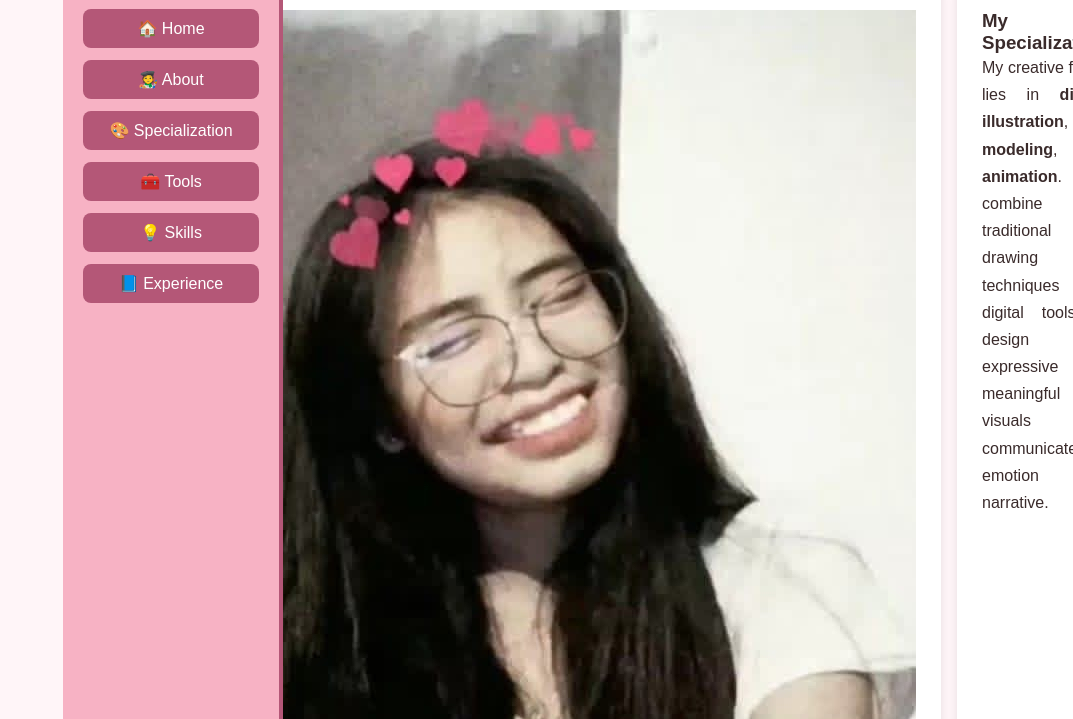
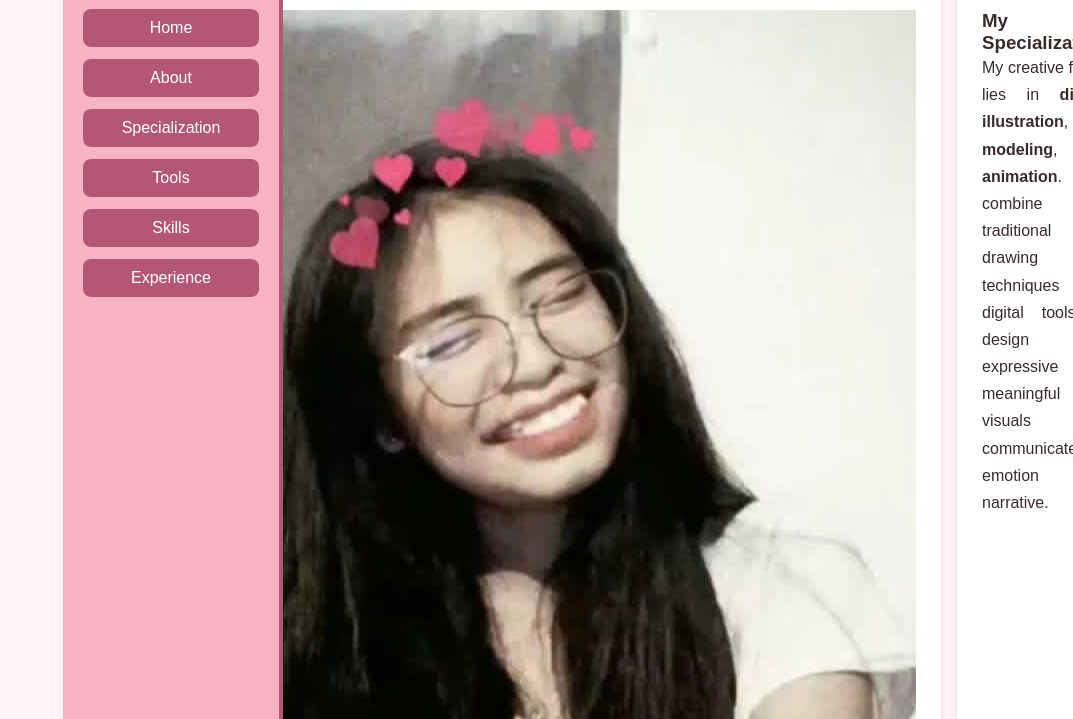
Before and after one commit to Rskieee/Rskieee.github.io, a plain HTML site: page Portfolio2/tsa3.html in a window 1280 px wide. Shown: the part 81-800 px from the top of the page, without its empty margins (207-1280 px from the left). Drawn offline with Linux system fonts and the light colour scheme; files that its build step writes are made by us from their sources.

Commit message:
Update tsa3.html

```diff
--- a/Portfolio2/tsa3.html
+++ b/Portfolio2/tsa3.html
@@ -14,12 +14,12 @@
     <nav class="sidebar">
       <h1 class="logo">Rskieee</h1>
       <ul>
-        <li><a href="#home">🏠 Home</a></li>
-        <li><a href="#about">🧑‍🎨 About</a></li>
-        <li><a href="#specialization">🎨 Specialization</a></li>
-        <li><a href="#tools">🧰 Tools</a></li>
-        <li><a href="#skills">💡 Skills</a></li>
-        <li><a href="#experience">📘 Experience</a></li>
+        <li><a href="#home">Home</a></li>
+        <li><a href="#about">About</a></li>
+        <li><a href="#specialization">Specialization</a></li>
+        <li><a href="#tools">Tools</a></li>
+        <li><a href="#skills">Skills</a></li>
+        <li><a href="#experience">Experience</a></li>
       </ul>
     </nav>
 
```
